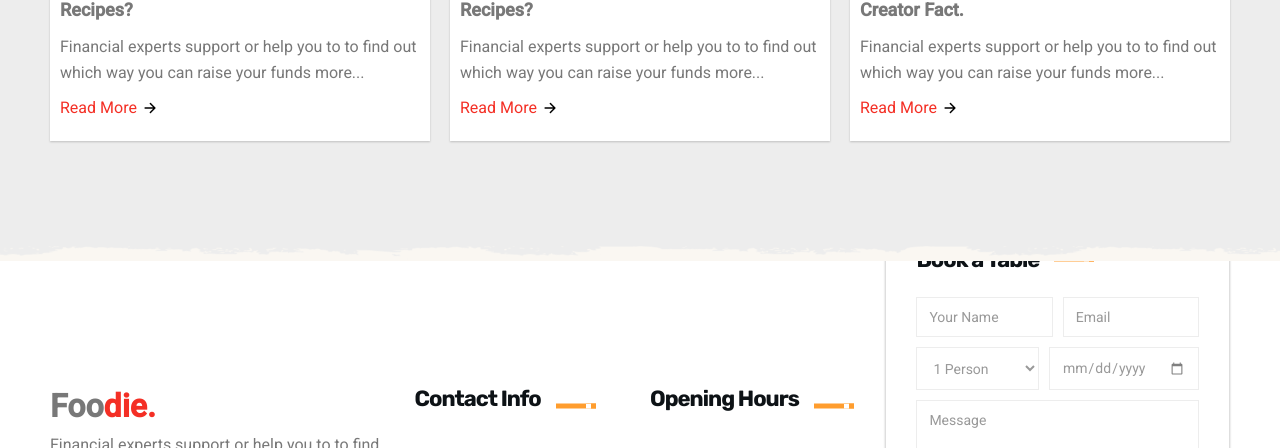
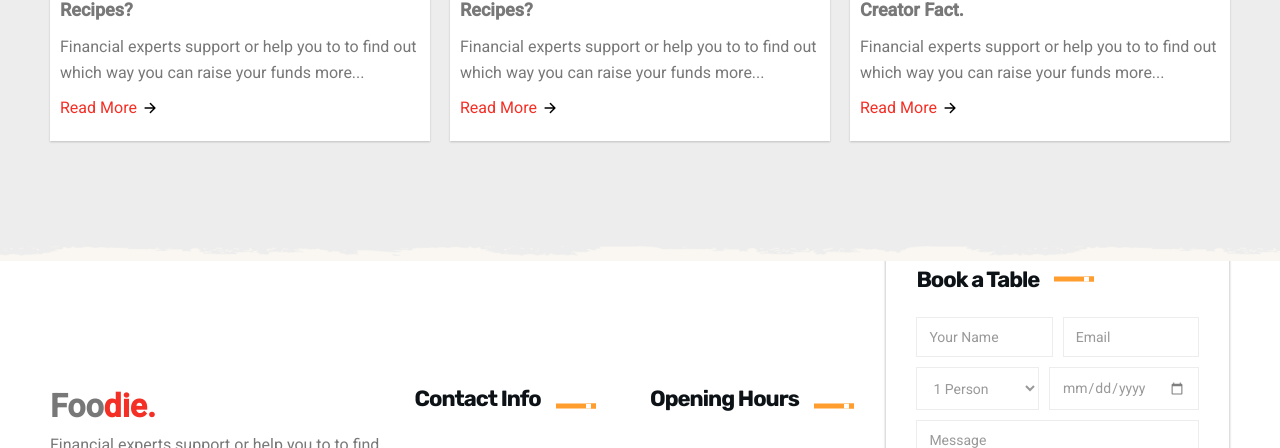
Before and after one commit to azgar125/personal, a plain HTML site: page index.html in a window 1280 px wide. Shown: the part 7182-7630 px from the top of the page. Drawn offline with nearby package versions, Linux system fonts and the light colour scheme.

Commit message:
Update style.css

```diff
--- a/assets/css/style.css
+++ b/assets/css/style.css
@@ -1681,7 +1681,7 @@ textarea.input-field{
   grid-template-columns:1fr 1fr 1fr 1.6fr;
 }
 .footer-form{
-  margin-block-start: -170px;
+  margin-block-start: -150px;
 }
 }
 
```
